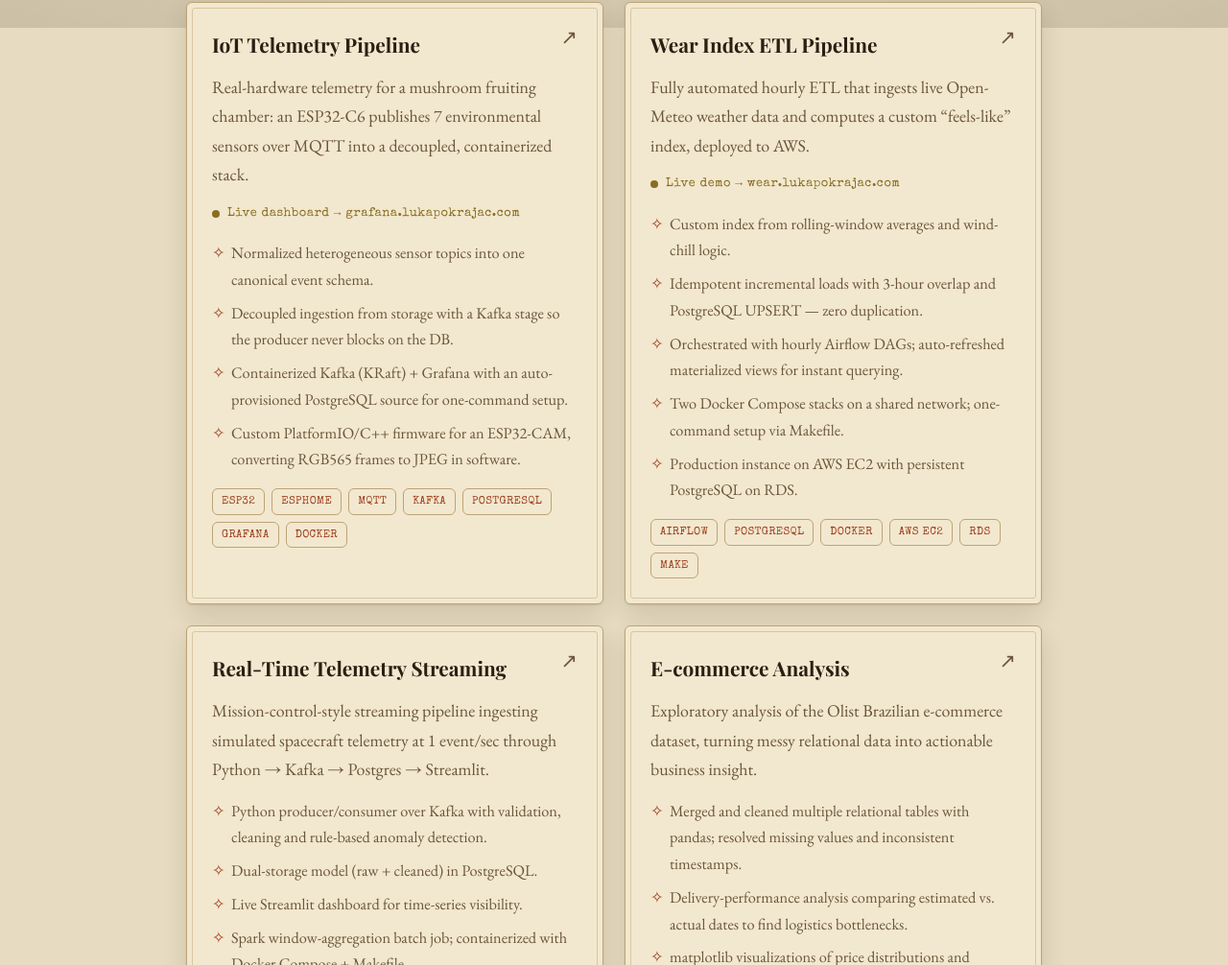
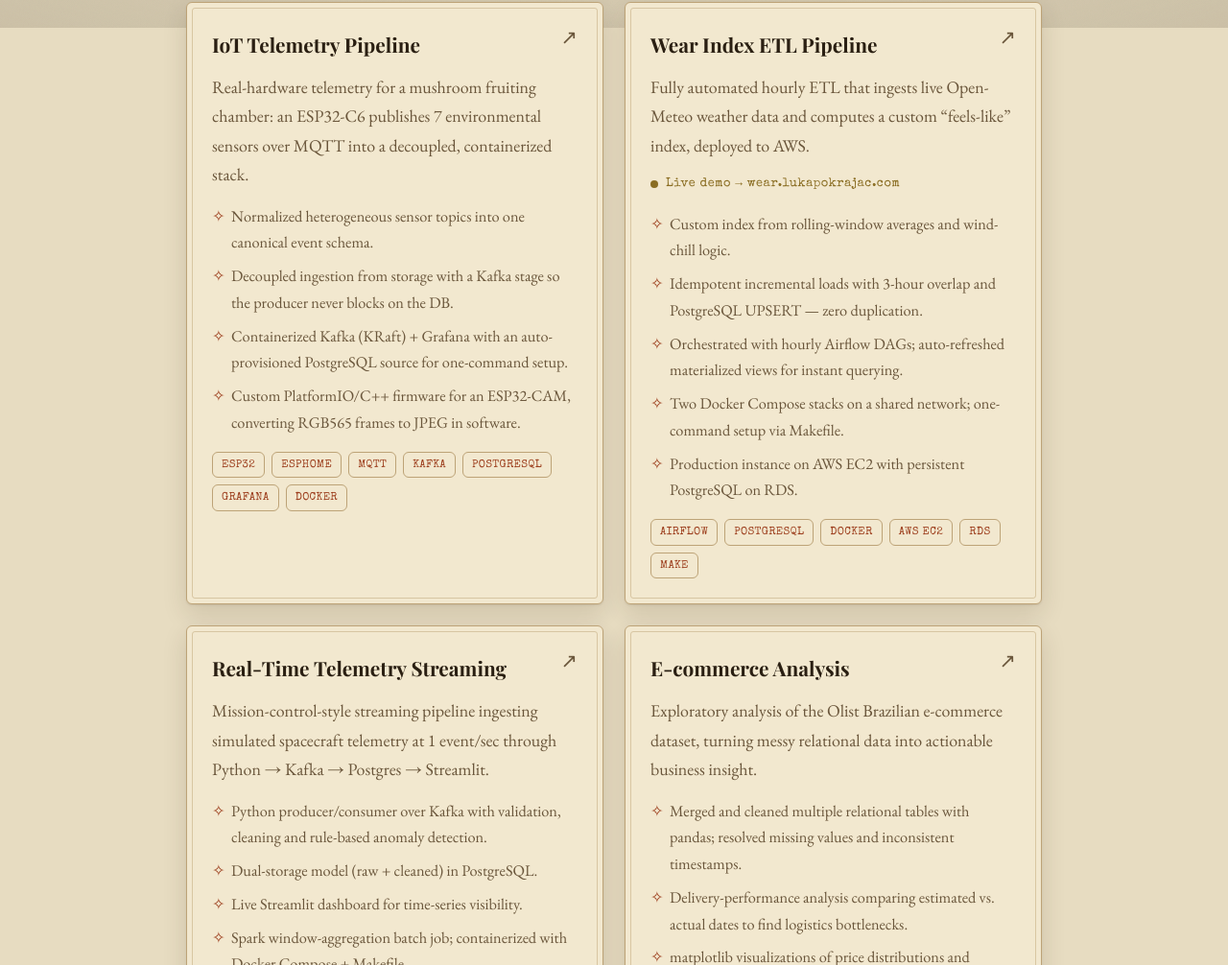
Before and after one commit to LukaPokrajac/website, a plain HTML site: page index.html in a window 1280 px wide. Shown: the part 771-1777 px from the top of the page at 96% size. Drawn offline with nearby package versions, Linux system fonts and the light colour scheme; a web font is replaced by a local one.

Commit message:
Comment out Grafana live dashboard link in IoT card
Co-Authored-By: Claude Opus 4.8 <noreply@anthropic.com>

```diff
--- a/index.html
+++ b/index.html
@@ -66,7 +66,7 @@
             <a class="card-link" href="https://github.com/LukaPokrajac/iot-telemetry-pipeline" target="_blank" rel="noopener" aria-label="View IoT Telemetry Pipeline on GitHub">↗</a>
           </div>
           <p>Real-hardware telemetry for a mushroom fruiting chamber: an ESP32-C6 publishes 7 environmental sensors over MQTT into a decoupled, containerized stack.</p>
-          <p class="live-demo"><a href="https://grafana.lukapokrajac.com" target="_blank" rel="noopener"><span class="live-dot"></span>Live dashboard &rarr; grafana.lukapokrajac.com</a></p>
+          <!-- <p class="live-demo"><a href="https://grafana.lukapokrajac.com" target="_blank" rel="noopener"><span class="live-dot"></span>Live dashboard &rarr; grafana.lukapokrajac.com</a></p> -->
           <ul class="card-points">
             <li>Normalized heterogeneous sensor topics into one canonical event schema.</li>
             <li>Decoupled ingestion from storage with a Kafka stage so the producer never blocks on the DB.</li>
```
